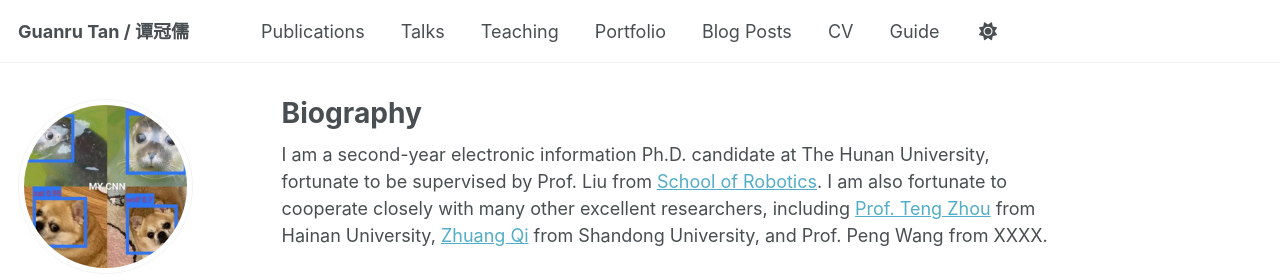
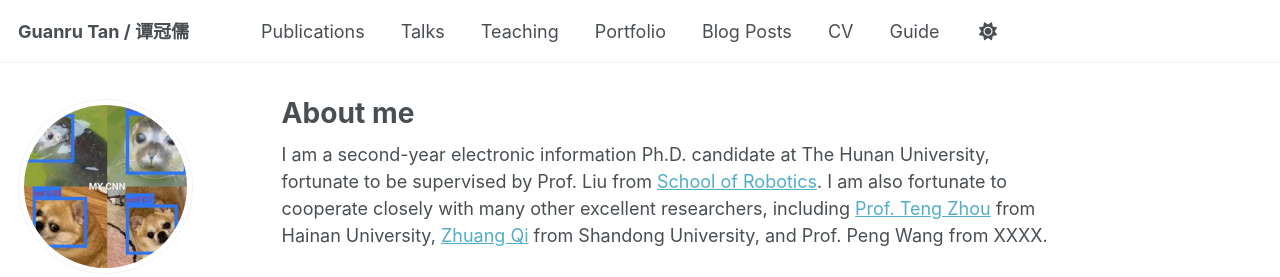
Before and after one commit to GuanruTan/guanrutan.github.io, a Jekyll site: the page built from _pages/about.md, in a window 1280 px wide. Shown: the top 277 px of the page. Built offline with Jekyll 4.4.1, drawn with Linux system fonts in a browser that asks for light colours; some web fonts are replaced.

Commit message:
Update about.md

```diff
--- a/_pages/about.md
+++ b/_pages/about.md
@@ -1,6 +1,6 @@
 ---
 permalink: /
-title: "Biography"
+title: "About me"
 author_profile: true
 redirect_from:
   - /about/
```
